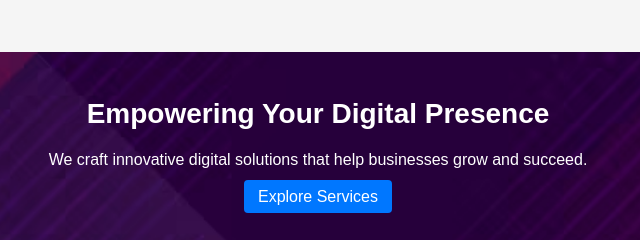
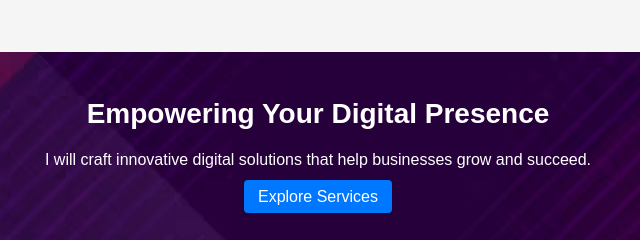
Before and after one commit to Pratik980/LandingPageIntern, a plain HTML site: page index.html in a window 1280 px wide. Shown: the top 240 px of the page, 322-962 px from the left. Drawn offline with Linux system fonts and the light colour scheme.

Commit message:
Update: latest changes

```diff
--- a/index.html
+++ b/index.html
@@ -28,7 +28,7 @@
   <section id="hero">
     <div class="hero-content">
       <h2>Empowering Your Digital Presence</h2>
-      <p>We craft innovative digital solutions that help businesses grow and succeed.</p>
+      <p>I will craft innovative digital solutions that help businesses grow and succeed.</p>
       <a href="#services" class="btn">Explore Services</a>
     </div>
   </section>
```
